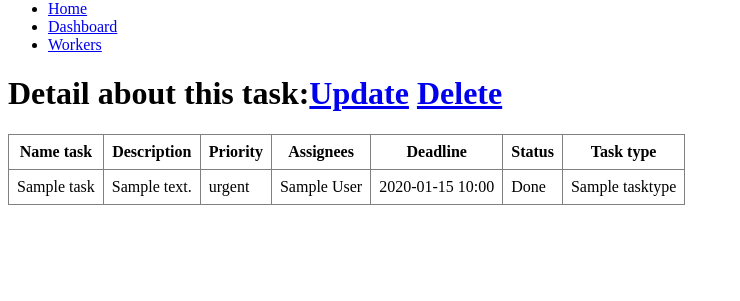
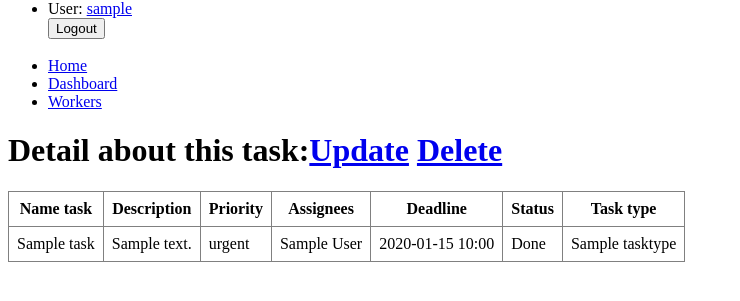
Before and after one commit to msubchak/team-task-manager, a Django app: page /dashboard/1/ in a window 1280 px wide. Shown: the part 80-381 px from the top of the page, without its empty margins (0-740 px from the left). Run offline with Django 5.2, Linux system fonts and the light colour scheme; a user stored in the database is signed in; tables that the repository leaves empty hold one stand-in row (values such as "Sample post").

Commit message:
feat: Implemented login and logout, added redirect settings after successful login/logout

```diff
--- a/team_task_manager/settings.py
+++ b/team_task_manager/settings.py
@@ -124,3 +124,7 @@ STATIC_URL = "static/"
 DEFAULT_AUTO_FIELD = "django.db.models.BigAutoField"
 
 AUTH_USER_MODEL = "tasks.Worker"
+
+LOGIN_REDIRECT_URL = "/"
+
+LOGOUT_REDIRECT_URL = "/"
--- a/team_task_manager/urls.py
+++ b/team_task_manager/urls.py
@@ -21,4 +21,5 @@ from django.urls import path, include
 urlpatterns = [
     path("admin/", admin.site.urls),
     path("", include("tasks.urls", namespace="tasks")),
+    path("accounts/", include("django.contrib.auth.urls")),
 ]
--- a/templates/includes/sidebar.html
+++ b/templates/includes/sidebar.html
@@ -1,4 +1,20 @@
 <ul class="sidebar-nav list-group">
+  {% if user.is_authenticated %}
+    <li class="list-group-item">User:
+      <a href="{% url 'tasks:worker-detail' user.id %}">
+        {{ user.get_username }}
+      </a>
+    </li>
+    <form method="post" action="{% url 'logout' %}">
+      {% csrf_token %}
+      <button type="submit" >Logout</button>
+    </form>
+  {% else %}
+    <li class="list-group-item">
+      <a href="{% url 'login' %}">Login</a>
+    </li>
+  {% endif %}
+  <br>
   <li class="list-group-item"><a href="{% url 'tasks:index' %}">Home</a></li>
   <li class="list-group-item"><a href="{% url 'taxi:task-list' %}">Dashboard</a></li>
   <li class="list-group-item"><a href="{% url 'taxi:worker-list' %}">Workers</a></li>
--- a/templates/registration/logged_out.html
+++ b/templates/registration/logged_out.html
@@ -0,0 +1,5 @@
+{% extends "base.html" %}
+{% block content %}
+  <p>Logged out!</p>
+  <a href="{% url 'login' %}">Click here to login again.</a>
+{% endblock %}
```
Also changed, not shown: templates/registration/login.html (+16 -0 lines).
